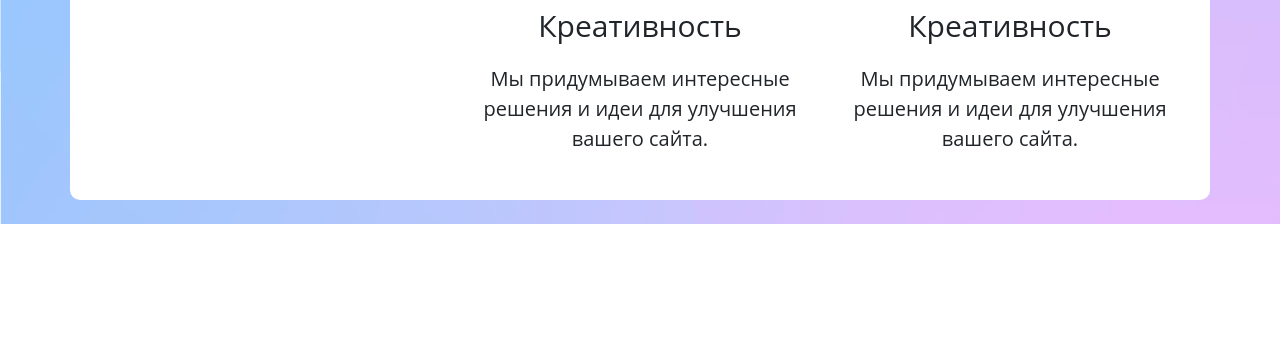
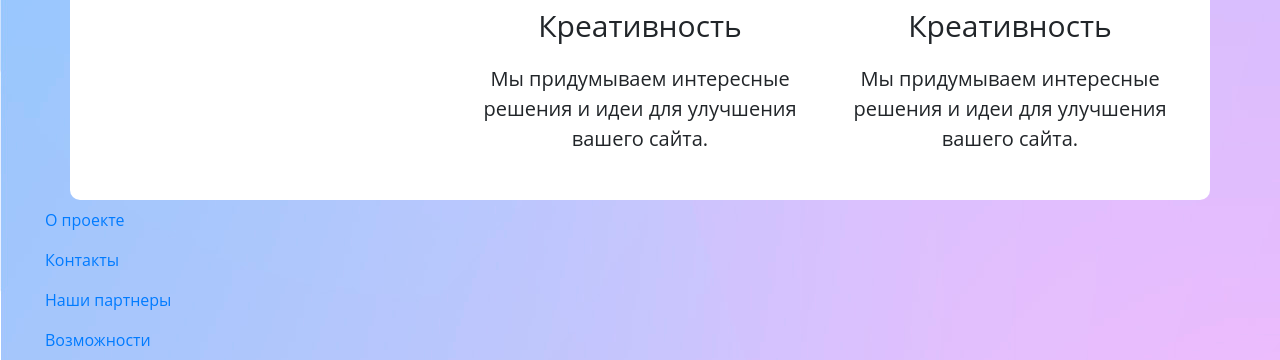
Before and after one commit to mar4elkin/SelectelHackaton, a Django app: page / in a window 1280 px wide. Shown: the part 1298-1658 px from the top of the page. Before the commit the page ends 1522 px from the top, so only its background shows below. Run offline with Django 3.2, Linux system fonts and the light colour scheme; the visitor is signed in with stand-in values (Sample User, id 1); some libraries are stand-ins or nearby versions.

Commit message:
fix(auth): footer

```diff
--- a/asseets/css/main.css
+++ b/asseets/css/main.css
@@ -7,8 +7,7 @@ body{
   }
 
   footer{
-    position:fixed;
-    bottom:0;
+    flex: 0 0 auto;
   }
 
   h3 {
--- a/selectelhackaton/templates/bases/bootstrap.html
+++ b/selectelhackaton/templates/bases/bootstrap.html
@@ -37,10 +37,33 @@
   </main>
 {% endblock main_content %}
 
+{% if user.is_authenticated %}
+<footer class="footer">
+
+  <div class="container-fluid">
+    <ul class="navbar-nav ml-auto">
+
+      <li class="nav-item indexNav__element">
+          <a class="nav-link" href="{% url 'landing_about' %}">О проекте</a>
+        </li>
+        <li class="nav-item indexNav__element">
+          <a class="nav-link" href="#">Контакты</a>
+        </li>
+        <li class="nav-item indexNav__element">
+          <a class="nav-link" href="#">Наши партнеры</a>
+        </li>
+        <li class="nav-item indexNav__element">
+          <a class="nav-link" href="#">Возможности</a>
+        </li>
+      </li>
+    </ul>
+  </div>
+</footer>
+{% else %}
+
+
 {% block footer %}
-<br>
   <footer class="footer">
-
     <div class="container-fluid">
       <span class="text-muted text-white">
         {% include "copyright.html" %}
@@ -49,6 +72,7 @@
     </div>
   </footer>
 {% endblock footer%}
+{% endif %}
 
 {% block tail_js %}{% endblock %}
 
```
